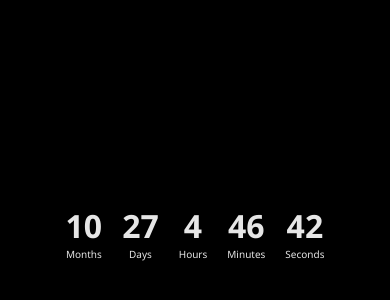
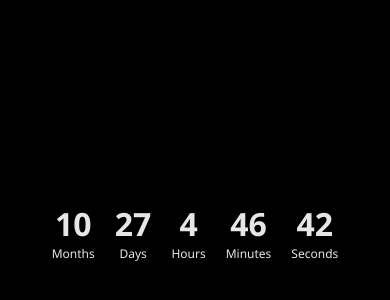
Before and after one commit to samitkapoor/countdown, a plain HTML site: page index.html in a window 390 px wide. Shown: the part 190-490 px from the top of the page. Drawn offline with Linux system fonts and the light colour scheme; no server answers.

Commit message:
12px font on smaller screen

```diff
--- a/index.css
+++ b/index.css
@@ -125,7 +125,7 @@ body {
     }
 
     .label {
-        font-size: 10px;
+        font-size: 12px;
     }
 }
 
@@ -140,6 +140,6 @@ body {
     }
 
     .label {
-        font-size: 10px;
+        font-size: 12px;
     }
 }
--- a/index.js
+++ b/index.js
@@ -1,4 +1,4 @@
-const randomBackgroundAPI = "https://picsum.photos/3840/2160/";
+const randomBackgroundAPI = "https://picsum.photos/1920/1080/";
 
 const backgroundImage = document.getElementById("backgroundImage");
 backgroundImage.addEventListener("load", () => {
```
